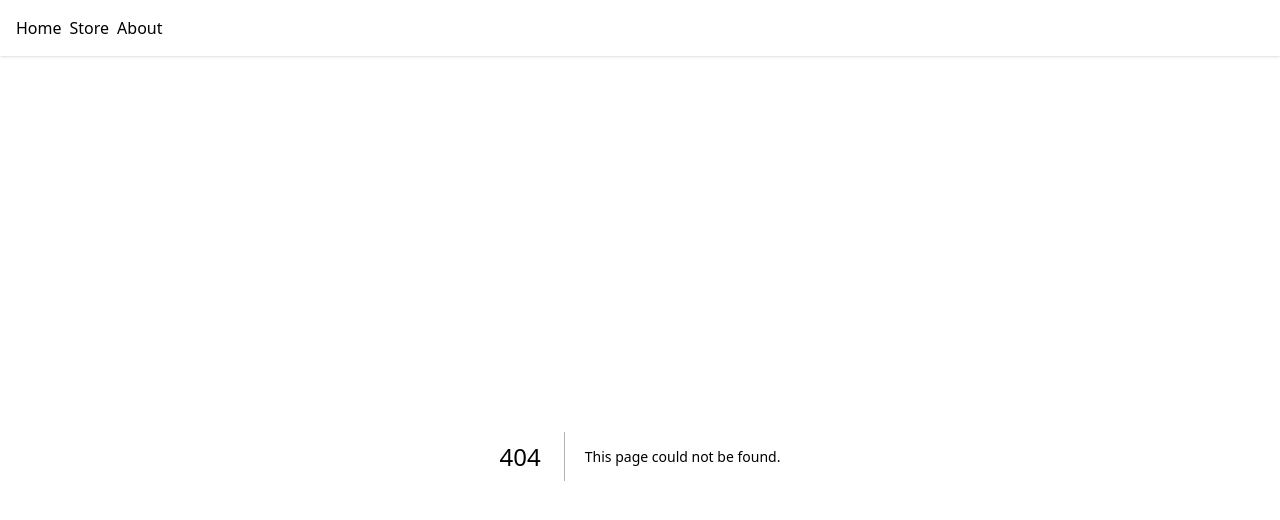
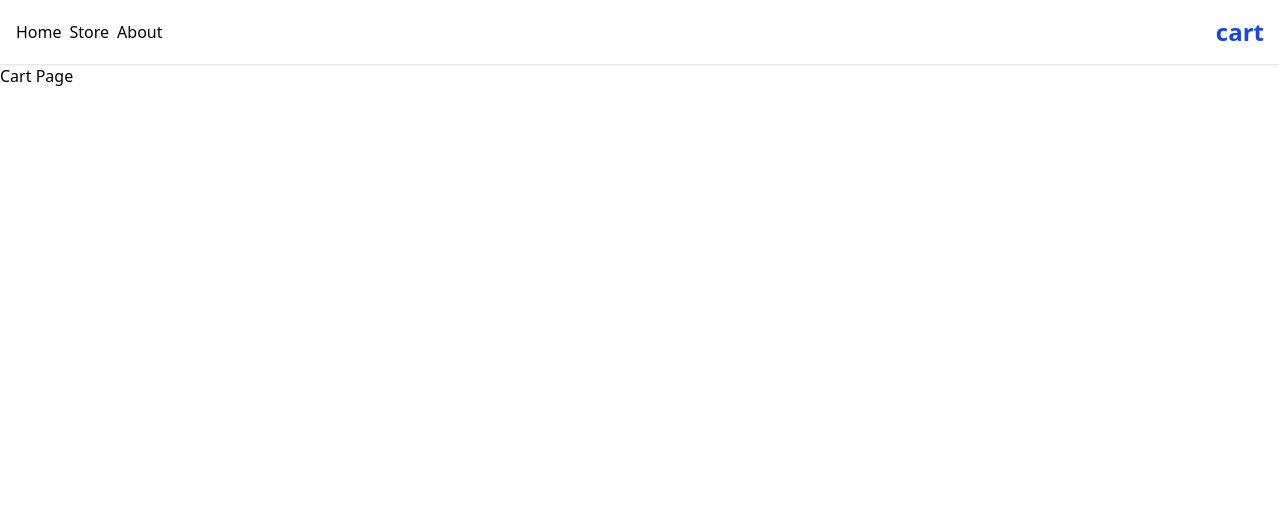
Before and after one commit to salimidakaweb/first, a Next.js app: page /cart in a window 1280 px wide. Before the commit this address had no page. Shown: the top 520 px of the page. Built offline with nearby package versions, Linux system fonts and the light colour scheme.

Commit message:
create cart

```diff
--- /dev/null
+++ b/app/cart/page.tsx
@@ -0,0 +1,7 @@
+export default function Cart() {
+  return (
+    <div>
+      Cart Page
+    </div>
+  );
+}
--- a/app/comp/Nav.tsx
+++ b/app/comp/Nav.tsx
@@ -2,6 +2,7 @@
 import Link from 'next/link'
 import { usePathname } from 'next/navigation'
 import { title } from 'process'
+import Cont from './Cont'
 
 
 function Nav() {
@@ -17,11 +18,19 @@ function Nav() {
         }, {
             href: "/about",
             title: "About"
-        }
+        },
 
     ]
+    const NavBag =
+    {
+        href: "/cart",
+        title: "cart"
+    }
     return (
         <nav className='shadow p-4'>
+            <Cont>
+                <div className='flex justify-between items-center'>
+                    <div>
                         {
                             NavLinks.map((
                                 item => (
@@ -29,6 +38,16 @@ function Nav() {
                                         key={item.href} href={item.href}>{item.title}</Link>
                                 )))
                         }
+                    </div>
+                    <div>
+                        <Link
+                            className={`${pathname === NavBag.href ? "text-blue-700 font-bold text-2xl" : ""}`}
+                            href={NavBag.href}>
+                            {NavBag.title}
+                        </Link>
+                    </div>
+                </div>
+            </Cont>
         </nav>
     )
 }
```
Lines whose indentation alone changed are shown as unchanged.
